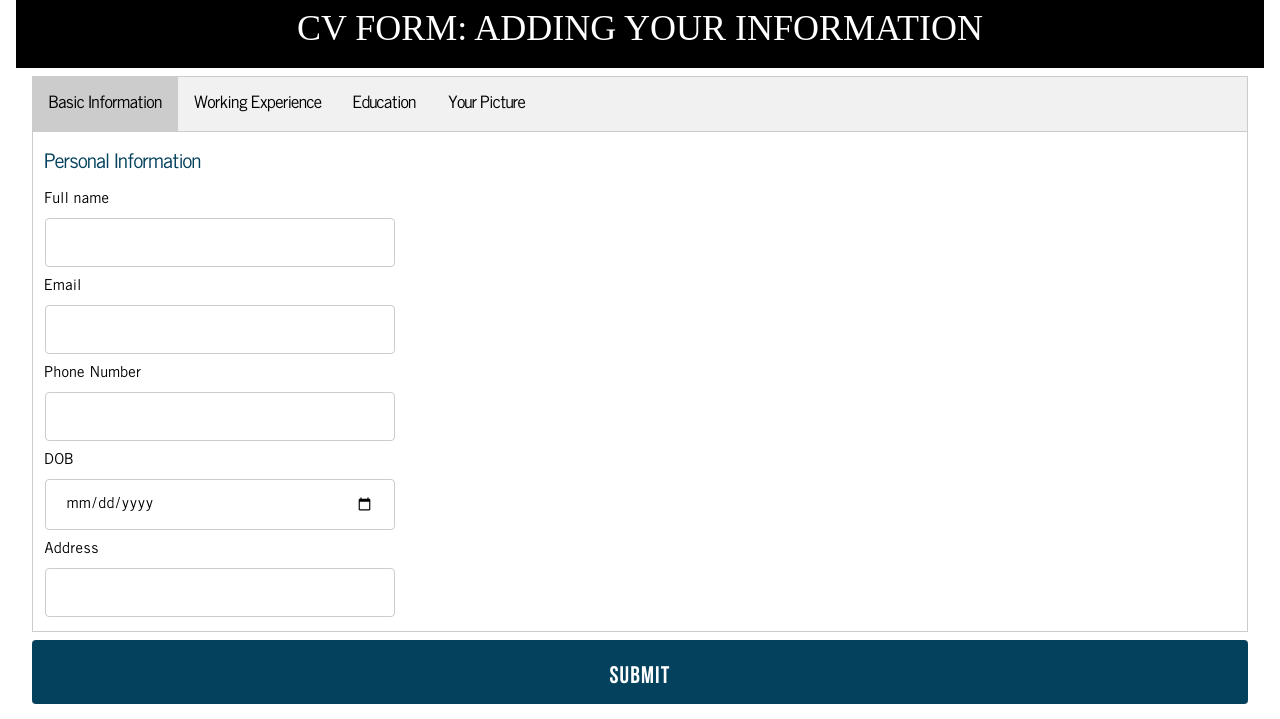
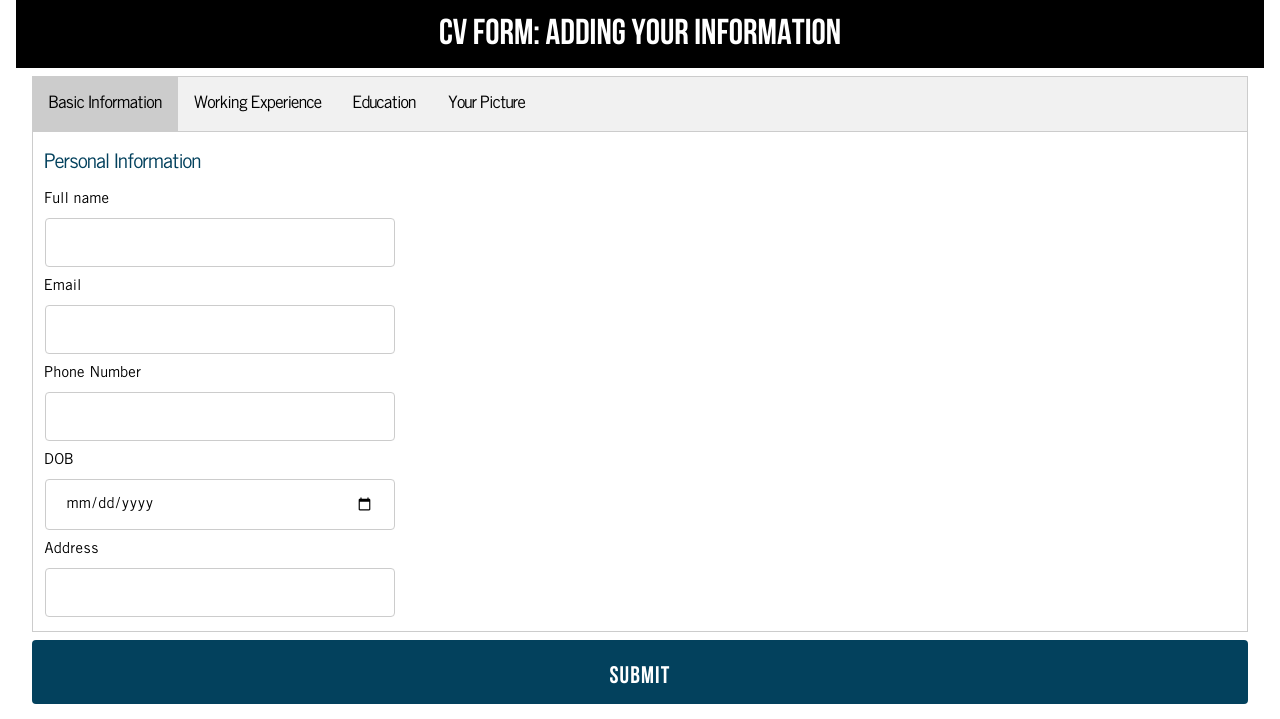
Before and after one commit to thaihaluong/CVfactory, a Flask app: page /cv_form1 in a window 1280 px wide. Shown: the top 719 px of the page. Run offline with Flask 2, Linux system fonts and the light colour scheme; some web fonts are replaced.

Commit message:
Update cv_form.html

```diff
--- a/templates/cv_form.html
+++ b/templates/cv_form.html
@@ -29,7 +29,7 @@
         }
     </style>
 </head>
-<header class="w3-container w3-center w3-black w3-xxlarge" style="height: 68px;width: 100%">
+<header class="w3-container w3-center w3-black w3-xxlarge" style="font-family:'utmbebas';height: 68px;width: 100%">
 
 CV FORM: ADDING YOUR INFORMATION
  </header>
```
